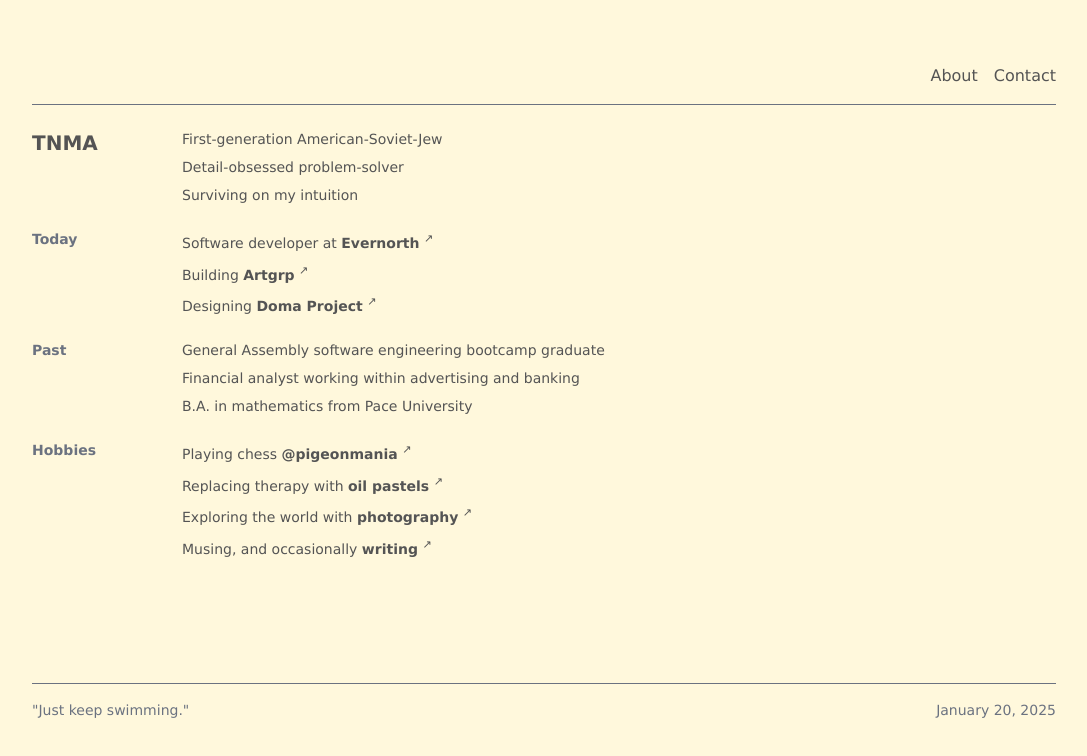
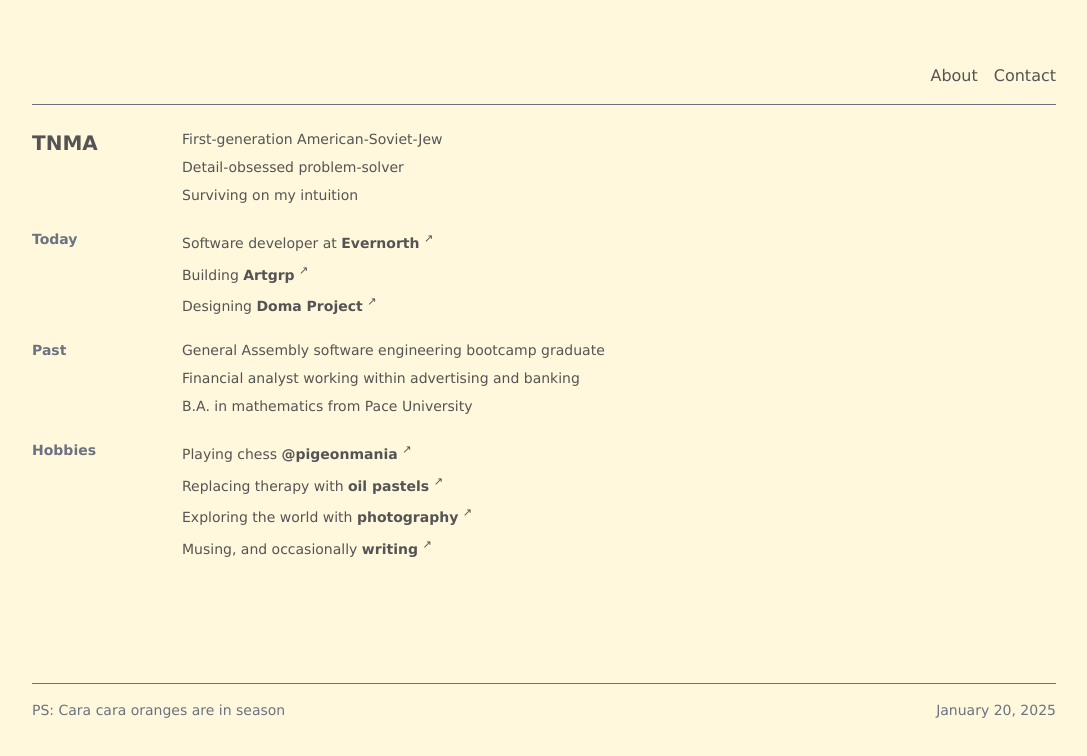
Before and after one commit to TheBerlinMan/tnma-me, a Next.js app: page / in a window 1280 px wide. Shown: the top 756 px of the page, without its empty margins (96-1183 px from the left). Built offline with nearby package versions, Linux system fonts and the light colour scheme.

Commit message:
add fun message to fotter

```diff
--- a/app/components/Footer.tsx
+++ b/app/components/Footer.tsx
@@ -4,12 +4,25 @@ import { getCurrentDateLong } from '@/lib/functions'
 import React from 'react'
 
 const Footer = () => {
+  const currentDate = new Date();
+  const currentMonth = currentDate.getMonth(); // 0-11 where 0 is January
+
+  const getMessage = () => {
+    if (currentMonth === 0 || currentMonth === 1) { // January or February
+      return "PS: Cara cara oranges are in season";
+    } else if (currentMonth >= 11 || currentMonth <= 3) { // December to April
+      return "PS: Cara cara oranges are in season";
+    } else {
+      return "&quot;Just keep swimming.&quot;";
+    }
+  };
+
   return (
     <footer className="mt-auto text-gray-500 text-sm text-center py-4">
       <hr className="border-gray-500 border-1 mb-4" />
       <div className="flex justify-between">
         <p className="text-gray-500 text-sm">
-          &quot;Just keep swimming.&quot;
+          {getMessage()}
         </p>
         {/* <p>© {getCurrentDateLong()}</p> */}
         <p>{getCurrentDateLong()}</p>
```
